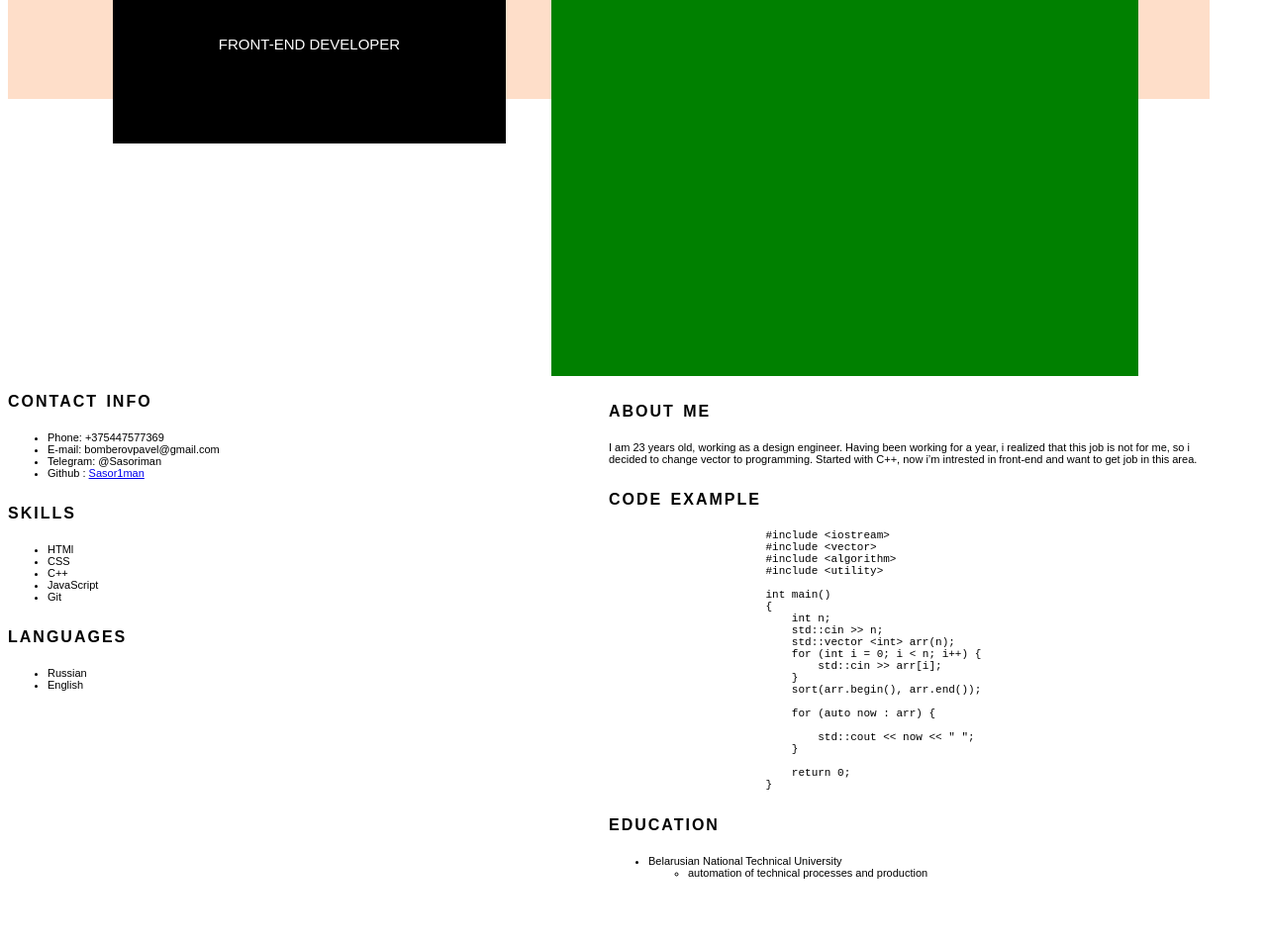
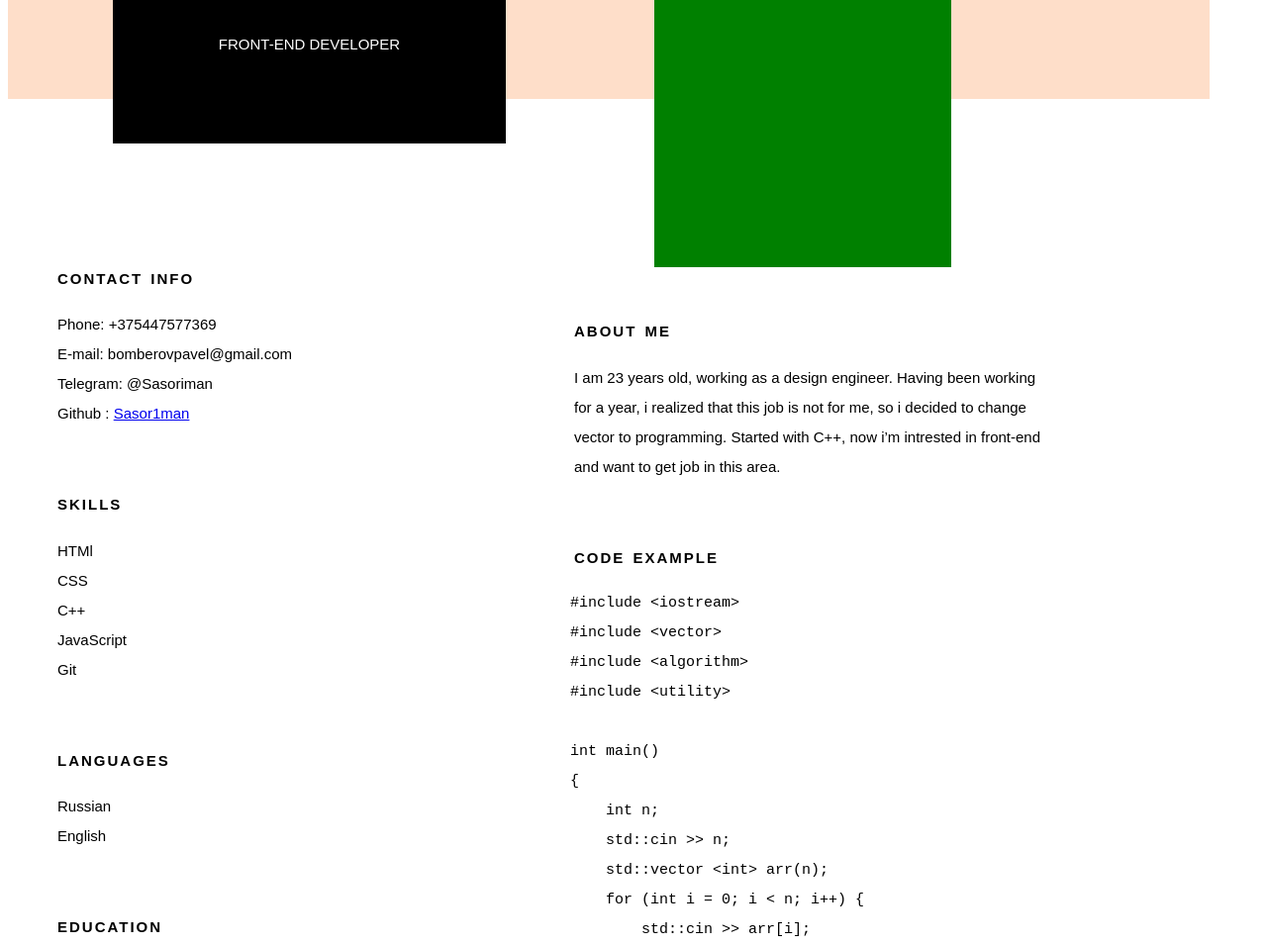
Before and after one commit to Sasor1man/rsschool-cv, a plain HTML site: page index.html in a window 1280 px wide. Shown: the part 258-1214 px from the top of the page at 99% size. Drawn offline with Linux system fonts and the light colour scheme; a web font is replaced by a local one.

Commit message:
feat: continue styling

```diff
--- a/index.html
+++ b/index.html
@@ -48,6 +48,17 @@
                         <li>English</li>
                     </ul>
                 </div>
+                <div class="education">
+                    <h2>education</h2>
+                    <ul>
+                        <li>
+                            Belarusian National Technical University
+                            <ul>
+                                <li>automation of technical processes and production</li>
+                            </ul>
+                        </li>
+                    </ul>
+                </div>
             </div>
             <div class="content-right">
                 <div class="about-me">
@@ -82,17 +93,7 @@
                             return 0;
                         }</pre>
                 </div>
-                <div class="education">
-                    <h2>education</h2>
-                    <ul>
-                        <li>
-                            Belarusian National Technical University
-                            <ul>
-                                <li>automation of technical processes and production</li>
-                            </ul>
-                        </li>
-                    </ul>
-                </div>
+
             </div>
         </main>
         <footer></footer>
--- a/style.css
+++ b/style.css
@@ -1,6 +1,6 @@
 .main-container {
     font-family: sans-serif;
-    font-size: 11px;
+    font-size: 15px;
     width: 1214px;
 }
 
@@ -11,7 +11,16 @@ h1 {
 h2 {
     font-variant: small-caps;
     letter-spacing: 2px;
-    font-size: 23px;
+    font-size: 22px;
+}
+
+pre {
+    margin-left: -220px;
+}
+
+ul {
+    margin-left: -40px;
+    list-style-type: none;
 }
 
 .top-backgr {
@@ -41,34 +50,43 @@ h2 {
 }
 
 .avatar {
-    width: 593px;
-    height: 440px;
+    width: 300px;
+    height: 300px;
     background: green;
-    margin-left: 46px;
-    margin-top: 190px;
+    margin-left: 150px;
+    margin-top: 220px;
 }
 
 main {
+    position:relative;
     display: flex;
-    margin-bottom: 50px;
     align-items: center;
     justify-content: center;
+    line-height: 30px;
 }
 
-
+main  div {
+    margin-bottom: 60px;
+}
 
 .content-left {
     width: 50%;
+    padding: 0px 50px 0px 50px;
+    position: relative;
+    top: 60px;
 }
 
 .info {
-    margin-top: 100px;
+
 }
 
 .content-right {
     width: 50%;
+    position: relative;
+    top: 200px;
+    padding-right: 170px;
 }
 
 .about-me {
-    margin-top: 300px;
+    /* margin-top: 300px; */
 }
```
